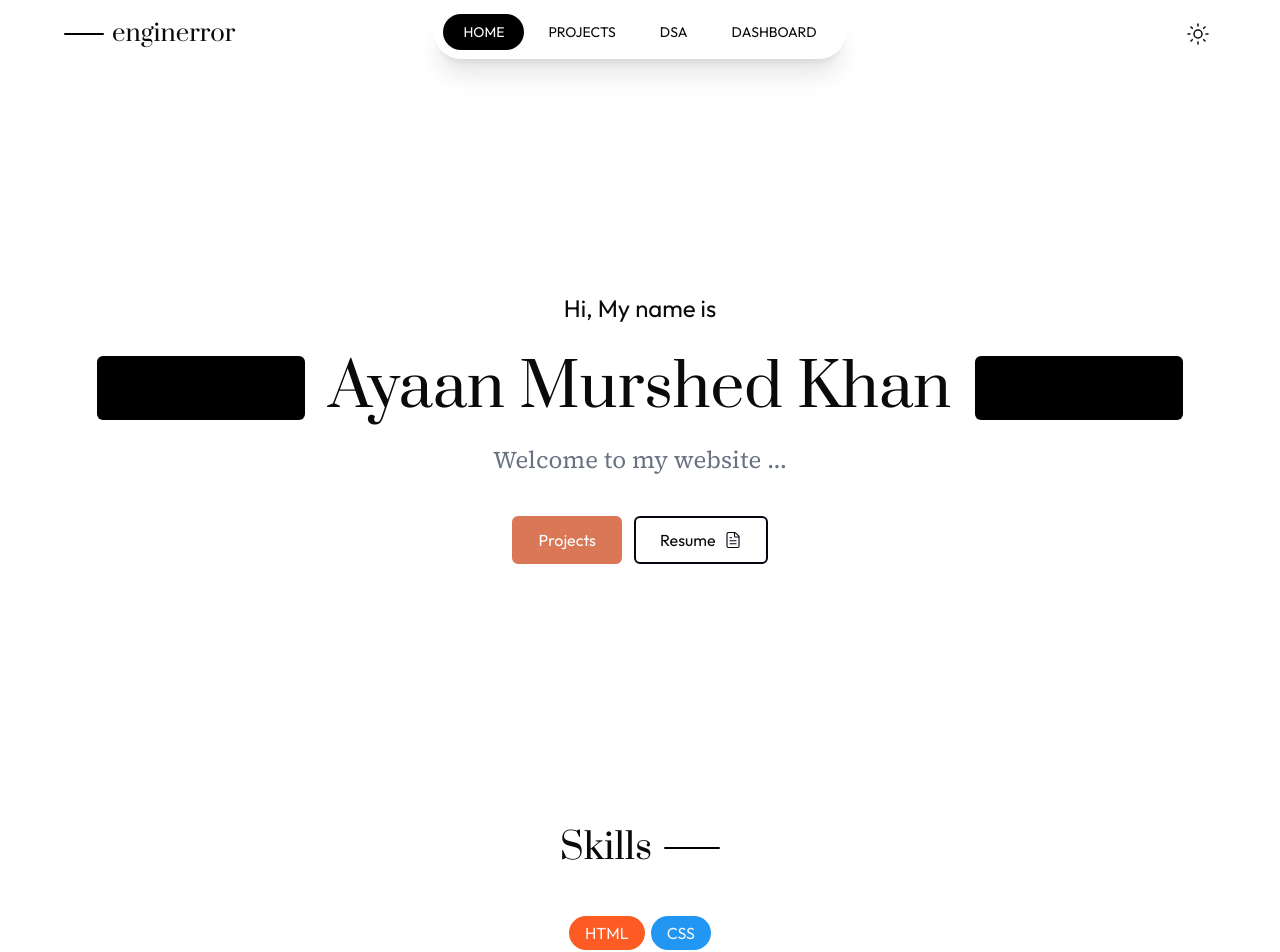
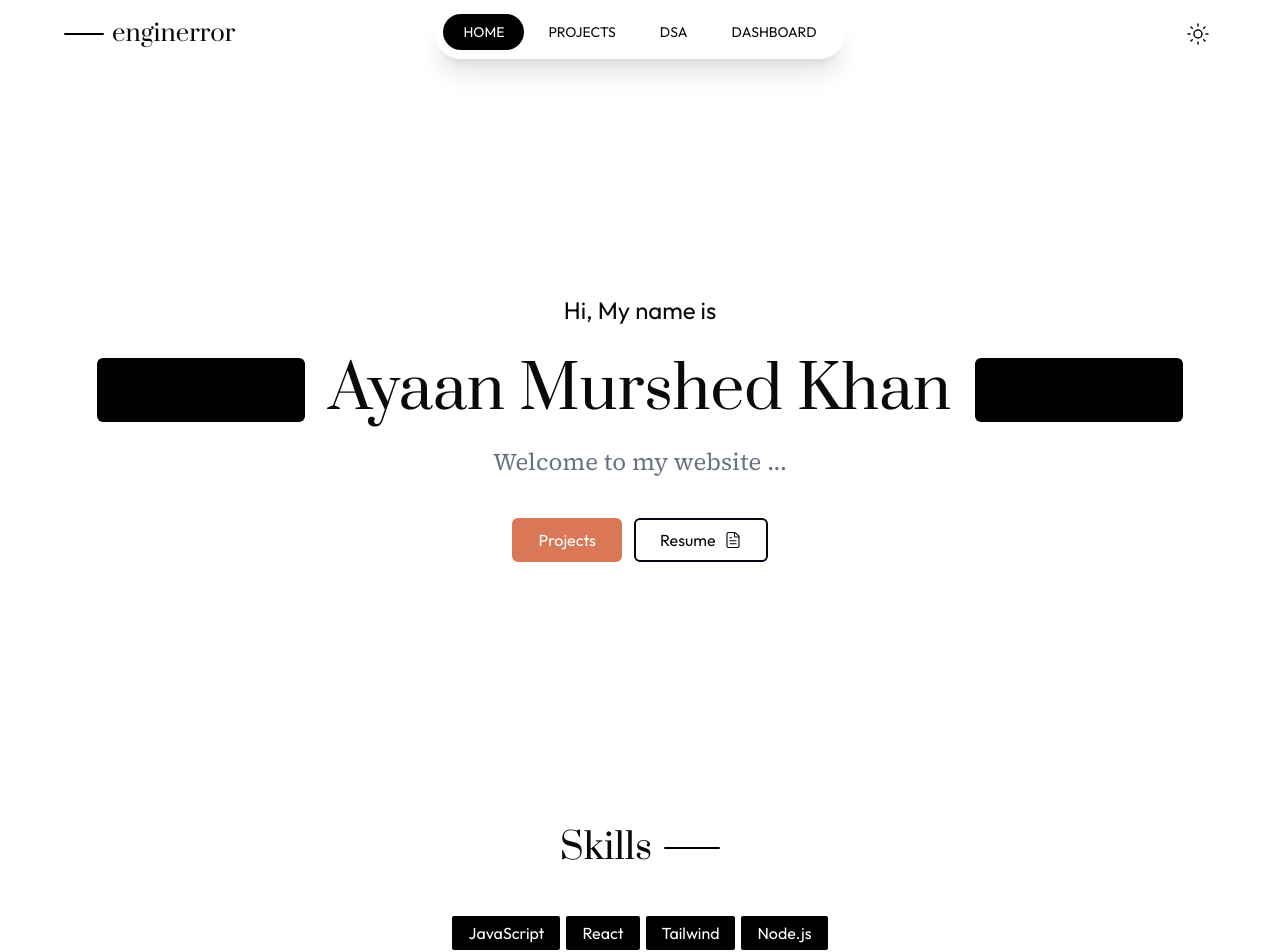
Before and after one commit to enginerror/ayaan, a React (Vite) app: page / in a window 1280 px wide. Shown: the top 952 px of the page. Built offline with nearby package versions, Linux system fonts and the light colour scheme.

Commit message:
chnage project card design and add project

```diff
--- a/src/components/SkillIcon.jsx
+++ b/src/components/SkillIcon.jsx
@@ -3,7 +3,7 @@ import React from "react";
 const SkillsIcon = ({ children, className }) => {
   return (
     <div
-      className={`w-fit px-4 py-[5px] rounded-full hover:opacity-90 transition ${className}`}
+      className={`w-fit px-4 py-[5px] rounded-xs bg-black text-white hover:opacity-88 transition ${className}`}
     >
       {children}
     </div>
--- a/src/home/Hero.jsx
+++ b/src/home/Hero.jsx
@@ -25,13 +25,13 @@ const Hero = () => {
       <div className="w-full flex justify-center items-center gap-2 sm:gap-3 mt-8 sm:mt-10 flex-wrap sm:flex-nowrap px-4">
         <button
           onClick={() => navigate("/projects")}
-          className="px-4 sm:px-6 py-2 sm:py-2.5 border-2 border-[#D97757] bg-[#D97757] text-white rounded-sm text-sm sm:text-base hover:bg-[#d97857ea] hover:border-[#d97857ea] transition-colors w-full sm:w-auto"
+          className="px-4 sm:px-6 py-1.5 sm:py-2 border-2 border-[#D97757] bg-[#D97757] text-white rounded-sm text-sm sm:text-base hover:bg-[#d97857ea] hover:border-[#d97857ea] transition-colors w-full sm:w-auto"
         >
           Projects
         </button>
         <button
           onClick={() => window.open("/Ayaan_Resume.pdf", "_blank")}
-          className="px-4 sm:px-6 py-2 sm:py-2.5 border-2 border-[#030712] rounded-sm flex gap-2 items-center justify-center text-sm sm:text-base hover:bg-gray-100 transition-colors w-full sm:w-auto"
+          className="px-4 sm:px-6 py-1.5 sm:py-2 border-2 border-[#030712] rounded-sm flex gap-2 items-center justify-center text-sm sm:text-base hover:bg-gray-100 transition-colors w-full sm:w-auto"
         >
           Resume{" "}
           <FileText
--- a/src/home/Skills.jsx
+++ b/src/home/Skills.jsx
@@ -2,6 +2,18 @@ import SkillsIcon from "@/components/SkillIcon";
 import ThinLine from "@/components/ThinLine";
 
 const Skills = () => {
+  const skills = [
+    "JavaScript",
+    "React",
+    "Tailwind",
+    "Node.js",
+    "Express",
+    "MongoDB",
+    "Git",
+    "Github",
+    "HTML",
+    "CSS",
+  ];
   return (
     <div className="h-[40vh] mt-6 sm:mt-8 md:mt-10 pb-8 sm:pb-12">
       <h1 className="text-2xl sm:text-3xl md:text-4xl font-bold mb-8 md:mb-10 lg:mb-12 prata-regular flex justify-center items-center gap-3">
@@ -9,8 +21,9 @@ const Skills = () => {
       </h1>
 
       <div className="flex items-center justify-center flex-wrap gap-1.5 lg:mx-86 md:mt-6 cursor-default">
-        <SkillsIcon className="bg-[#FC5B23] text-[#F8F4F2]">HTML</SkillsIcon>
-        <SkillsIcon className="bg-[#2196F3] text-[#F1F5F8]">CSS</SkillsIcon>
+        {skills.map((skill, index) => (
+          <SkillsIcon key={index}>{skill}</SkillsIcon>
+        ))}
       </div>
     </div>
   );
--- a/src/pages/AddProjectPage.jsx
+++ b/src/pages/AddProjectPage.jsx
@@ -3,15 +3,16 @@ import React from "react";
 
 const AddProjectPage = () => {
   return (
-    <div className="min-h-screen px-14">
-      <div className="h-40 w-full">
-        <img className="bg-gray-200 h-fit w-fit" src="" alt="" />
+    <div className="min-h-screen mt-2 lg:mt-10">
+      <div className="h-40 md:h-55 mb-2 w-full md:w-95 bg-gray-100 overflow-hidden rounded-xs">
+        <img className="h-full w-full object-cover" src="" alt="" />
       </div>
+
       <div className="mb-2">
         <label>Project Title</label>
         <input
           type="text"
-          className="w-full mt-1 py-1 px-1.5 border bg-gray-100 border-gray-300 rounded-xs"
+          className="w-full mt-1 py-1 px-1.5 border bg-gray-100 border-gray-200 rounded-xs"
         />
       </div>
 
@@ -19,23 +20,20 @@ const AddProjectPage = () => {
         <label>Github Link</label>
         <input
           type="text"
-          className="w-full mt-1 py-1 px-1.5 border bg-gray-100 border-gray-300 rounded-xs"
+          className="w-full mt-1 py-1 px-1.5 border bg-gray-100 border-gray-200 rounded-xs"
         />
       </div>
 
       <div className="mb-2">
-        <label>Domain</label>
+        <label>Project Domain</label>
         <input
           type="text"
-          className="w-full mt-1 py-1 px-1.5 border bg-gray-100 border-gray-300 rounded-xs"
+          className="w-full mt-1 py-1 px-1.5 border bg-gray-100 border-gray-200 rounded-xs"
         />
       </div>
 
-      <button
-        className="flex items-center px-4 sm:px-6 py-1 sm:py-1.5 mt-4 border-2 border-black bg-black text-white gap-1.5 sm:gap-2 rounded-xs text-xs sm:text-sm hover:bg-gray-800 transition-colors"
-      >
-        Add{" "}
-        <Plus className="h-3 w-3 sm:h-3.5 sm:w-3.5" strokeWidth={2} />
+      <button className="flex items-center px-4 sm:px-6 py-1 sm:py-1.5 mt-4 border-2 border-black bg-black text-white gap-1.5 sm:gap-2 rounded-xs text-xs sm:text-sm hover:bg-gray-800 transition-colors">
+        Add <Plus className="h-3 w-3 sm:h-3.5 sm:w-3.5" strokeWidth={2} />
       </button>
     </div>
   );
--- a/src/pages/ProjectsPage.jsx
+++ b/src/pages/ProjectsPage.jsx
@@ -13,19 +13,18 @@ const ProjectsPage = () => {
         </h1>
         <ThinLine />
       </div>
-      <div className="flex justify-between items-center mb-3 md:mb-4 lg:mb-6">
-        <div className="flex items-center px-2 py-1 bg-gray-100 border border-gray-200 rounded-lg">
+      <div className="flex justify-between items-center mb-3 md:mb-4 lg:mb-6 gap-2">
+        <div className="flex items-center px-2 py-1 bg-gray-100 border border-gray-200 rounded-full">
           <Search
-            className="h-5 w-5 text-gray-500 cursor-pointer"
+            className="h-3 w-3 md:h-5 md:w-5 text-gray-400 cursor-pointer"
             strokeWidth={1.5}
           />
-          <input type="text" className="outline-none text-gray-700 px-2" />
+          <input
+            type="text"
+            className="w-[60vw] md:w-full outline-none text-gray-700 px-2"
+          />
         </div>
-        <div className="flex gap-1.5 md:gap-2 lg:gap-2.5">
-          <div className="p-1.5 sm:p-2 bg-gray-100 text-gray-600 rounded-sm transition-colors cursor-pointer">
-            <LayoutGrid className="h-4 w-4 sm:h-5 sm:w-5" strokeWidth={2} />
-          </div>
-
+        <div>
           <button
             onClick={() => navigate("/add")}
             className="flex items-center px-2.5 sm:px-3 py-1.5 sm:py-2 bg-[#D97757] text-white gap-0.5 sm:gap-1 rounded-sm text-xs sm:text-sm hover:bg-[#d97857ea] transition-colors"
@@ -35,7 +34,7 @@ const ProjectsPage = () => {
           </button>
         </div>
       </div>
-      <div className="grid grid-cols-1 sm:grid-cols-2 lg:grid-cols-3 gap-4 sm:gap-5 md:gap-6">
+      <div className="w-full flex flex-col gap-2 md:gap-3">
         <ProjectCard />
       </div>
     </div>
--- a/src/projects/ProjectCard.jsx
+++ b/src/projects/ProjectCard.jsx
@@ -2,25 +2,33 @@ import { Code, Link } from "lucide-react";
 
 const ProjectCard = () => {
   return (
-    <div className="h-fit w-full rounded-lg border border-gray-200 p-1.5">
-      <div className="h-48 sm:h-52 md:h-56 lg:h-60 w-full rounded-md bg-gray-200 object-cover overflow-hidden">
-        <img
-          src="https://images.pexels.com/photos/3426868/pexels-photo-3426868.jpeg"
-          alt=""
-          className="w-full h-full object-cover"
-        />
-      </div>
-      <div className="ml-1 mt-1 sm:mt-2">
-        <p className="text-base sm:text-lg font-normal">Ecommerce Website</p>
-        <p className="text-xs sm:text-sm text-gray-400 -mt-0.5 sm:-mt-1 font-light">
+    <div className="h-fit w-full flex justify-between rounded-md border border-gray-200 p-2 md:p-2.5">
+      <div>
+        <div className="flex items-center gap-2">
+          <p className="text-lg md:text-xl font-normal">Ecommerce Website</p>
+          <p className="px-1.5 text-xs md:text-sm rounded-xs text-gray-500 bg-green-100 border border-green-200">
+            Basic
+          </p>
+        </div>
+
+        <p className="text-sm md:text-md text-gray-400 font-base mt-0.5">
           Full Stack
         </p>
+
+        <div className="flex gap-1 mt-1 md:mt-2">
+          <p className="w-fit px-2 text-xs md:text-sm rounded-full text-gray-500 bg-gray-50 border border-gray-200">
+            React
+          </p>
+          <p className="w-fit px-2 text-xs md:text-sm rounded-full text-gray-500 bg-gray-50 border border-gray-200">
+            JavaScript
+          </p>
+        </div>
       </div>
-      <div className="grid grid-cols-[1fr_1fr] mt-1 sm:mt-2 gap-1.5 sm:gap-2">
-        <button className="flex justify-center items-center px-2.5 sm:px-3 py-1 sm:py-1.5 border-2 border-black bg-black text-white gap-1.5 sm:gap-2 rounded-md text-xs sm:text-sm hover:bg-gray-800 transition-colors">
+      <div className="flex flex-col justify-center items-center gap-1">
+        <button className="w-full flex justify-center items-center px-2.5 sm:px-3 py-1 sm:py-1.5 border-2 border-black bg-black text-white gap-1.5 sm:gap-2 rounded-sm text-xs sm:text-sm hover:bg-gray-800 transition-colors">
           Live <Link className="h-3 w-3 sm:h-3.5 sm:w-3.5" strokeWidth={2} />
         </button>
-        <button className="justify-center px-2.5 sm:px-3 py-1 sm:py-1.5 border-2 border-black rounded-md flex gap-1.5 sm:gap-2 items-center text-xs sm:text-sm hover:bg-gray-100 transition-colors">
+        <button className="w-full justify-center px-2.5 sm:px-3 py-1 sm:py-1.5 border-2 border-black rounded-sm flex gap-1.5 sm:gap-2 items-center text-xs sm:text-sm hover:bg-gray-100 transition-colors">
           Code <Code className="h-3.5 w-3.5 sm:h-4 sm:w-4" strokeWidth={2} />
         </button>
       </div>
```
